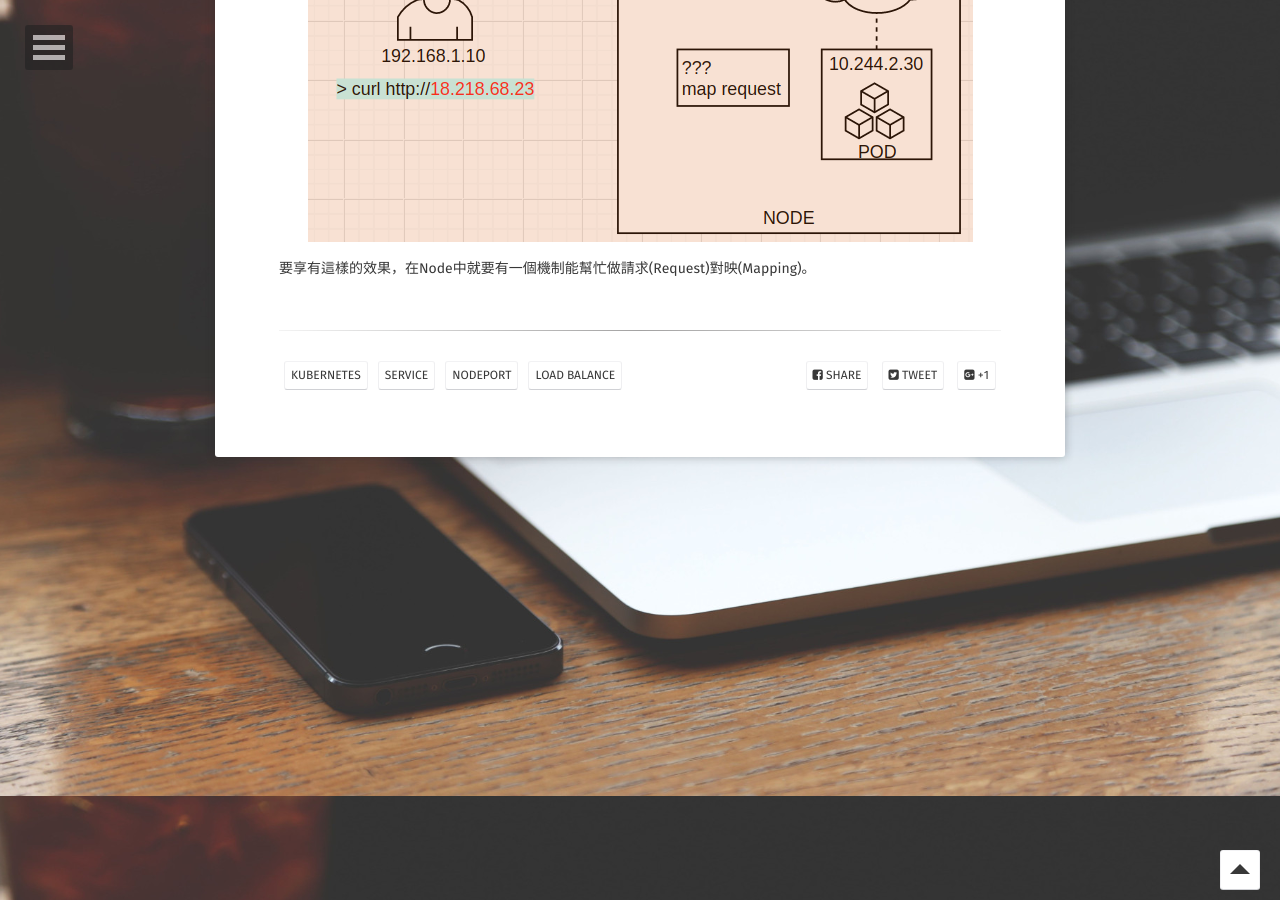
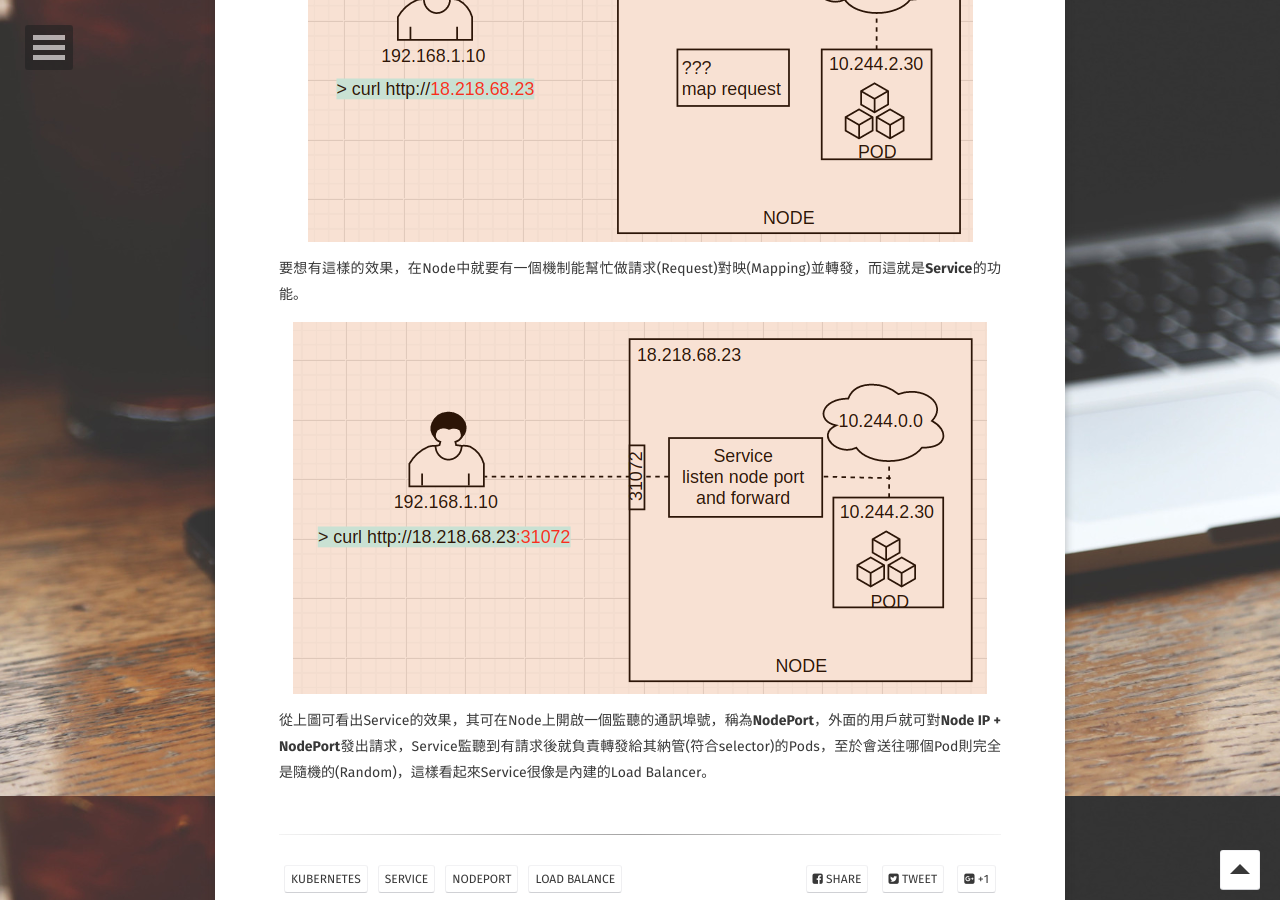
Before and after one commit to kisekitw/kisekitw.github.io, a Jekyll site: the page built from _posts/2019-06-27-Kubernetes-Service-NodePort.md, in a window 1280 px wide and 900 px high, scrolled down 1004 px. Built offline with Jekyll 4.4.1, drawn with Linux system fonts in a browser that asks for light colours; some web fonts are replaced.

Commit message:
K8S service

```diff
--- a/_posts/2019-06-27-Kubernetes-Service-NodePort.md
+++ b/_posts/2019-06-27-Kubernetes-Service-NodePort.md
@@ -18,4 +18,8 @@ comments: false
 
 ![Access No SSH](https://github.com/kisekitw/kisekitw.github.io/blob/master/assets/img/1080627/accessnossh.png?raw=true)
 
-要享有這樣的效果，在Node中就要有一個機制能幫忙做請求(Request)對映(Mapping)。
+要想有這樣的效果，在Node中就要有一個機制能幫忙做請求(Request)對映(Mapping)並轉發，而這就是**Service**的功能。
+
+![Access By NodePort](https://github.com/kisekitw/kisekitw.github.io/blob/master/assets/img/1080627/accessbynodeport.png?raw=true)
+
+從上圖可看出Service的效果，其可在Node上開啟一個監聽的通訊埠號，稱為**NodePort**，外面的用戶就可對**Node IP + NodePort**發出請求，Service監聽到有請求後就負責轉發給其納管(符合selector)的Pods，至於會送往哪個Pod則完全是隨機的(Random)，這樣看起來Service很像是內建的Load Balancer。
```
Also changed, not shown: assets/img/1080627/accessbynodeport.png (added).
